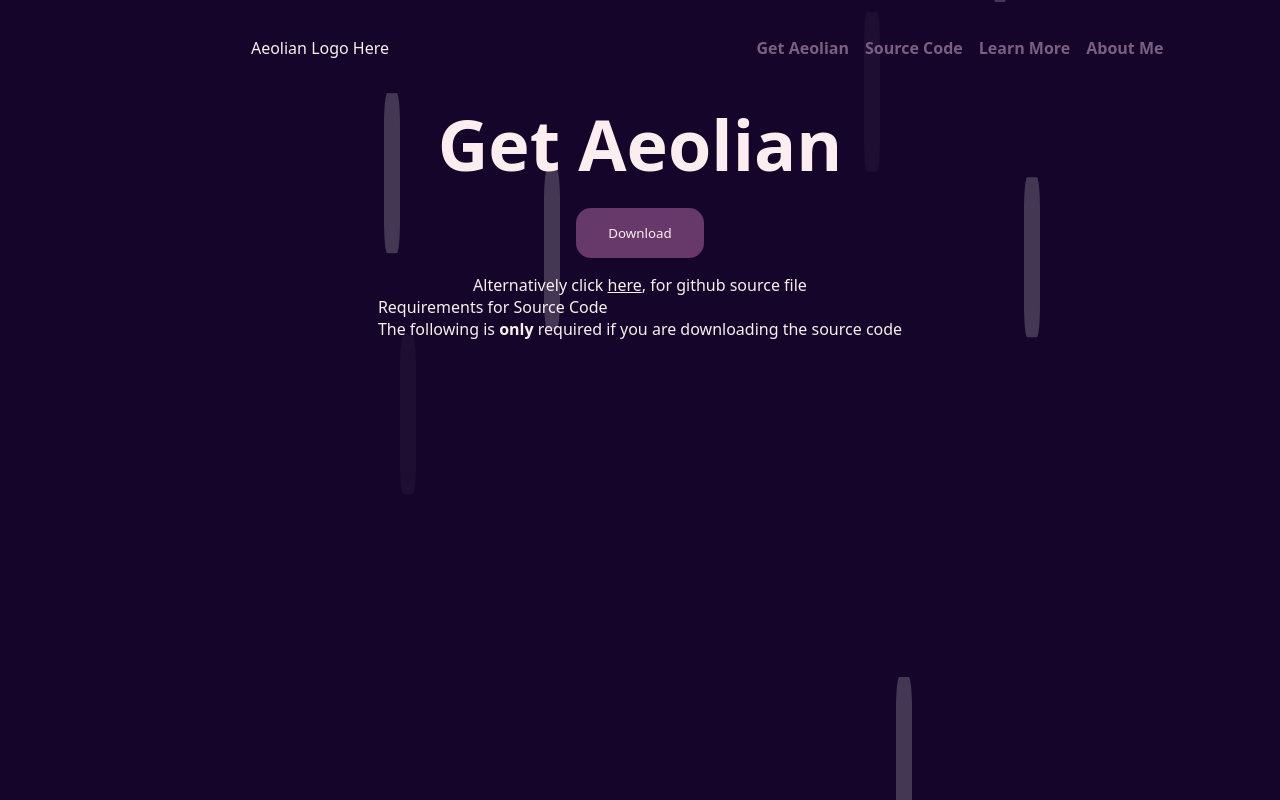
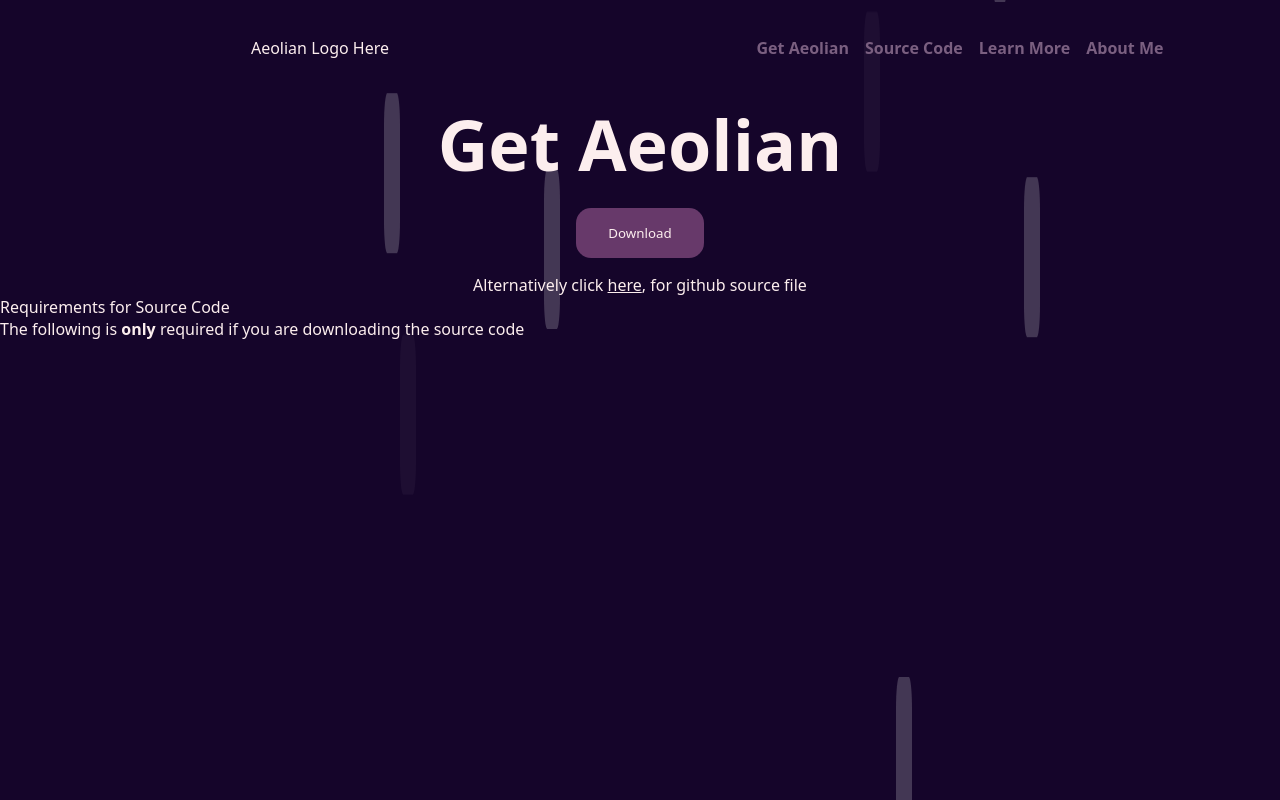
Before and after one commit to Ozzie-code-alt/AeolianWebsite, a React (Vite) app in the folder AeolianWebsite/: page /getAeolian in a window 1280 px wide. Built offline with nearby package versions, Linux system fonts and the light colour scheme.

Commit message:
i be lazy huhu

```diff
--- a/AeolianWebsite/src/layout/getAeolian/MidContainer.jsx
+++ b/AeolianWebsite/src/layout/getAeolian/MidContainer.jsx
@@ -3,12 +3,17 @@ import '../../layout/layout-styles/midContainer.css'
 function MidContainer() {
   return (
     <div className='midContainer-container'>
+
+        <div className="upper-text">
         <div className="main-title-container">
             <p>Requirements for Source Code </p>
         </div>
         <div className="sub-text-container">
             <p>The following is <b>only</b> required if you are downloading the source code</p>
         </div>
+
+        </div>
+
     </div>
   )
 }
--- a/AeolianWebsite/src/layout/layout-styles/midContainer.css
+++ b/AeolianWebsite/src/layout/layout-styles/midContainer.css
@@ -0,0 +1,10 @@
+*{
+    margin: 0;
+    padding: 0;
+}
+
+
+.midContainer-container{
+    height: 100vh;
+    width: 100%;
+}
```
